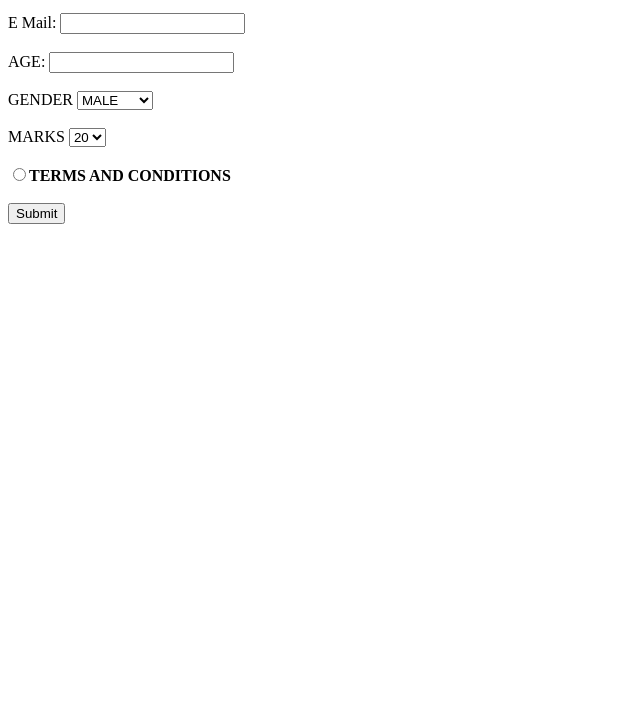
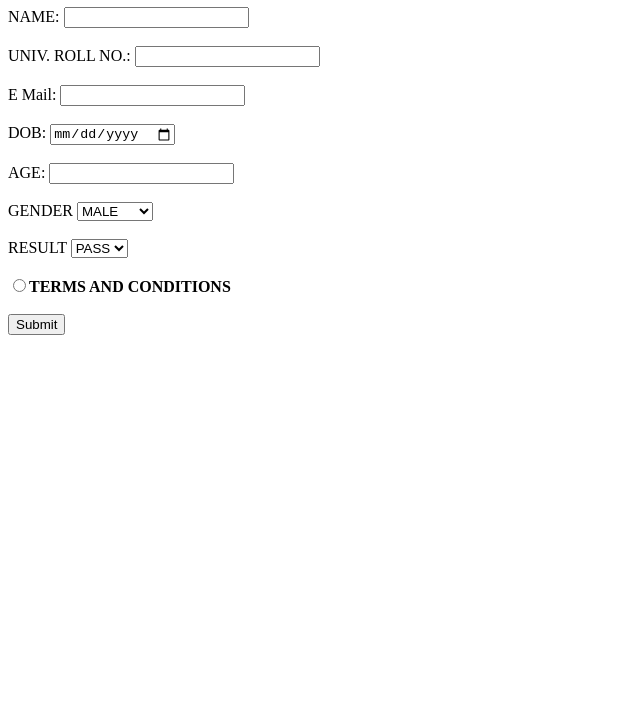
Before and after one commit to Tejus369/ABES-FSD-29-2400320101184, a plain HTML site: page 0909index.html in a window 1280 px wide. Shown: the part 73-800 px from the top of the page, without its empty margins (0-640 px from the left). Drawn offline with Linux system fonts and the light colour scheme.

Commit message:
Initial commit

```diff
--- a/0909index.html
+++ b/0909index.html
@@ -2,7 +2,8 @@
 <html lang="en">
   <html>
     <body>
-      <form>
+      <form action="1009action.html">
+          <h1> Registration Page </h1>
         NAME: <input style="color: rgb(47, 0, 255)" type="text" />
         <br />
         <br />
@@ -12,7 +13,10 @@
         E Mail: <input type="text" />
         <br />
         <br />
-        AGE: <input type="number" />
+        DOB: <input type="date">
+        <br>
+        <br>
+        AGE: <input type="number"/>
         <br />
         <br />
         GENDER
@@ -22,12 +26,11 @@
         </select>
         <br />
         <br />
-        MARKS
+        RESULT
         <select name="option">
-          <option value="marks">20</option>
-          <option value="marks">25</option>
-          <option value="marks">30</option>
-        </select>
+          <option value="RESULT">PASS</option>
+          <option value="RESULT">FAIL</option>
+          </select>
         <br />
         <br />
         <b><input type="radio" name="name" />TERMS AND CONDITIONS</b>
```
Also changed, not shown: 1009action.html (added, +7 -0 lines).
